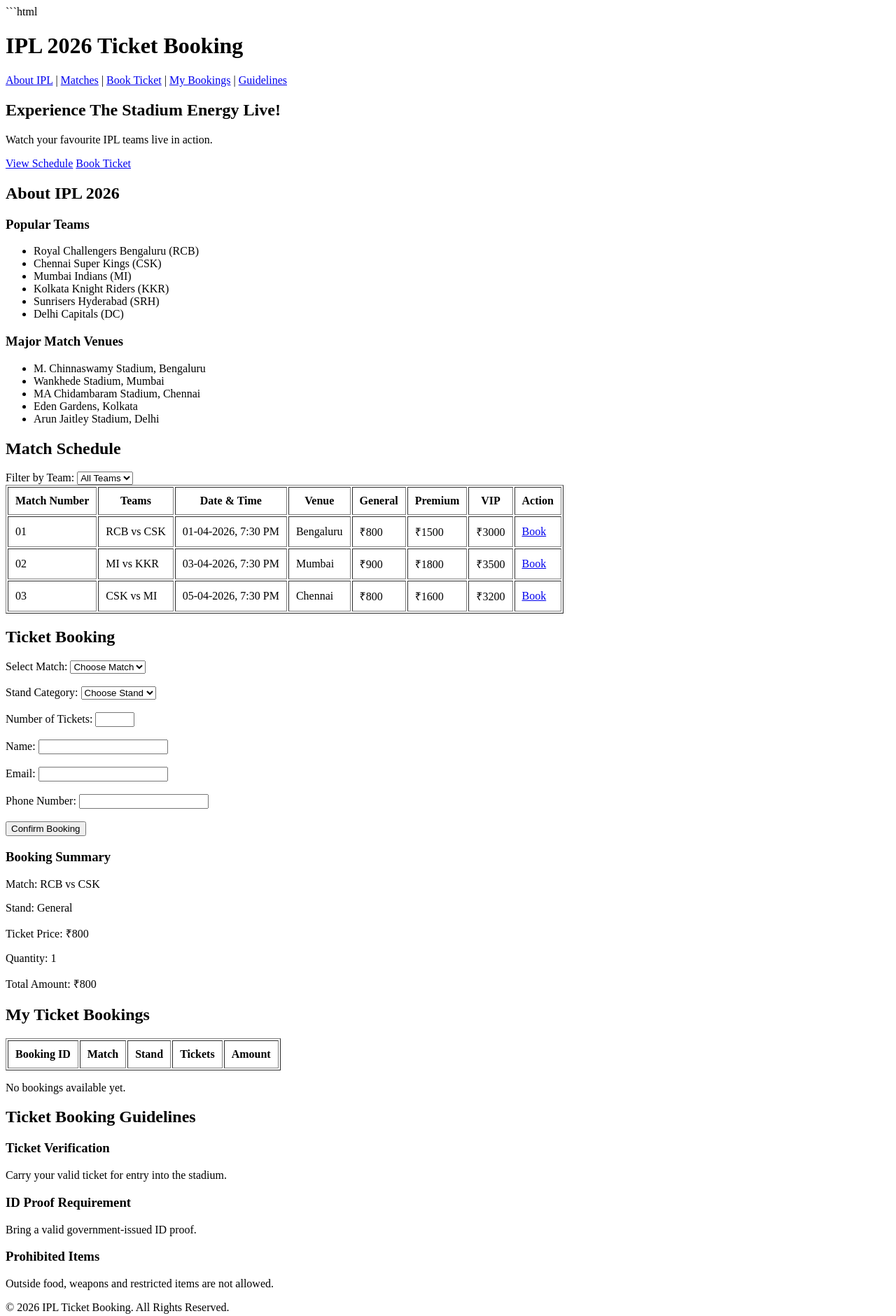
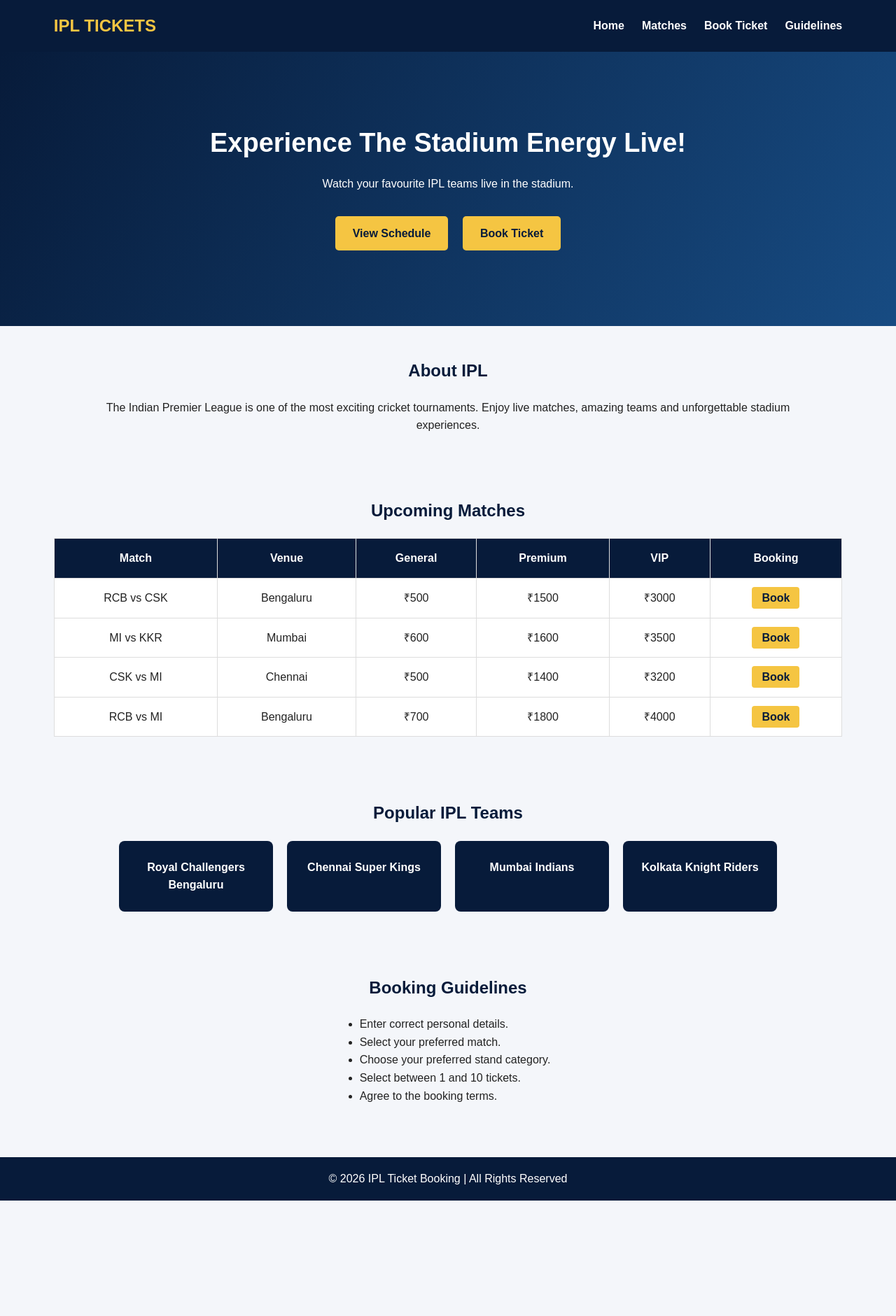
Before and after one commit to Cherryn006/IPL-Ticket-Booking, a plain HTML site: page index.html in a window 1280 px wide. Shown: the top 1881 px of the page at 70% size. After the commit the page ends 1716 px from the top, so only its background shows below. Drawn offline with Linux system fonts and the light colour scheme.

````diff
--- a/index.html
+++ b/index.html
@@ -1,238 +1,127 @@
-```html
+
 <!DOCTYPE html>
 <html lang="en">
-
 <head>
     <meta charset="UTF-8">
     <meta name="viewport" content="width=device-width, initial-scale=1.0">
-    <title>IPL 2026 Ticket Booking</title>
+    <title>IPL Ticket Booking</title>
+    <link rel="stylesheet" href="styles.css">
 </head>
-
 <body>
 
     <!-- Navigation Bar -->
     <header>
-        <h1>IPL 2026 Ticket Booking</h1>
+        <nav class="navbar">
+            <h2 class="logo">IPL TICKETS</h2>
 
-        <nav>
-            <a href="#about">About IPL</a> |
-            <a href="#matches">Matches</a> |
-            <a href="#booking">Book Ticket</a> |
-            <a href="#mybookings">My Bookings</a> |
-            <a href="#guidelines">Guidelines</a>
+            <ul>
+                <li><a href="index.html">Home</a></li>
+                <li><a href="#matches">Matches</a></li>
+                <li><a href="booking.html">Book Ticket</a></li>
+                <li><a href="#guidelines">Guidelines</a></li>
+            </ul>
         </nav>
     </header>
 
     <!-- Hero Section -->
-    <section>
-        <h2>Experience The Stadium Energy Live!</h2>
-        <p>Watch your favourite IPL teams live in action.</p>
+    <section class="hero">
+        <h1>Experience The Stadium Energy Live!</h1>
+        <p>Watch your favourite IPL teams live in the stadium.</p>
 
-        <a href="#matches">View Schedule</a>
-        <a href="#booking">Book Ticket</a>
+        <a href="#matches" class="btn">View Schedule</a>
+        <a href="booking.html" class="btn">Book Ticket</a>
     </section>
 
-    <!-- About IPL -->
-    <section id="about">
-        <h2>About IPL 2026</h2>
-
-        <h3>Popular Teams</h3>
-        <ul>
-            <li>Royal Challengers Bengaluru (RCB)</li>
-            <li>Chennai Super Kings (CSK)</li>
-            <li>Mumbai Indians (MI)</li>
-            <li>Kolkata Knight Riders (KKR)</li>
-            <li>Sunrisers Hyderabad (SRH)</li>
-            <li>Delhi Capitals (DC)</li>
-        </ul>
-
-        <h3>Major Match Venues</h3>
-        <ul>
-            <li>M. Chinnaswamy Stadium, Bengaluru</li>
-            <li>Wankhede Stadium, Mumbai</li>
-            <li>MA Chidambaram Stadium, Chennai</li>
-            <li>Eden Gardens, Kolkata</li>
-            <li>Arun Jaitley Stadium, Delhi</li>
-        </ul>
+    <!-- About Section -->
+    <section class="about">
+        <h2>About IPL</h2>
+        <p>
+            The Indian Premier League is one of the most exciting
+            cricket tournaments. Enjoy live matches, amazing teams
+            and unforgettable stadium experiences.
+        </p>
     </section>
 
-    <!-- Match Schedule -->
-    <section id="matches">
-        <h2>Match Schedule</h2>
+    <!-- Matches Section -->
+    <section id="matches" class="section">
+        <h2>Upcoming Matches</h2>
 
-        <label for="teamFilter">Filter by Team:</label>
-
-        <select id="teamFilter">
-            <option value="all">All Teams</option>
-            <option value="RCB">RCB</option>
-            <option value="CSK">CSK</option>
-            <option value="MI">MI</option>
-            <option value="KKR">KKR</option>
-        </select>
-
-        <table border="1" cellpadding="10">
-            <thead>
+        <table>
             <tr>
-                    <th>Match Number</th>
-                    <th>Teams</th>
-                    <th>Date & Time</th>
+                <th>Match</th>
                 <th>Venue</th>
                 <th>General</th>
                 <th>Premium</th>
                 <th>VIP</th>
-                    <th>Action</th>
-                </tr>
-            </thead>
-
-            <tbody>
-                <tr>
-                    <td>01</td>
-                    <td>RCB vs CSK</td>
-                    <td>01-04-2026, 7:30 PM</td>
-                    <td>Bengaluru</td>
-                    <td>₹800</td>
-                    <td>₹1500</td>
-                    <td>₹3000</td>
-                    <td><a href="#booking">Book</a></td>
+                <th>Booking</th>
             </tr>
 
             <tr>
-                    <td>02</td>
-                    <td>MI vs KKR</td>
-                    <td>03-04-2026, 7:30 PM</td>
-                    <td>Mumbai</td>
-                    <td>₹900</td>
-                    <td>₹1800</td>
-                    <td>₹3500</td>
-                    <td><a href="#booking">Book</a></td>
+                <td>RCB vs CSK</td>
+                <td>Bengaluru</td>
+                <td>₹500</td>
+                <td>₹1500</td>
+                <td>₹3000</td>
+                <td><a href="booking.html" class="small-btn">Book</a></td>
             </tr>
 
             <tr>
-                    <td>03</td>
+                <td>MI vs KKR</td>
+                <td>Mumbai</td>
+                <td>₹600</td>
+                <td>₹1600</td>
+                <td>₹3500</td>
+                <td><a href="booking.html" class="small-btn">Book</a></td>
+            </tr>
+
+            <tr>
                 <td>CSK vs MI</td>
-                    <td>05-04-2026, 7:30 PM</td>
                 <td>Chennai</td>
-                    <td>₹800</td>
-                    <td>₹1600</td>
+                <td>₹500</td>
+                <td>₹1400</td>
                 <td>₹3200</td>
-                    <td><a href="#booking">Book</a></td>
+                <td><a href="booking.html" class="small-btn">Book</a></td>
             </tr>
-            </tbody>
+
+            <tr>
+                <td>RCB vs MI</td>
+                <td>Bengaluru</td>
+                <td>₹700</td>
+                <td>₹1800</td>
+                <td>₹4000</td>
+                <td><a href="booking.html" class="small-btn">Book</a></td>
+            </tr>
         </table>
     </section>
 
-    <!-- Ticket Booking Form -->
-    <section id="booking">
-        <h2>Ticket Booking</h2>
+    <!-- Teams Section -->
+    <section class="section">
+        <h2>Popular IPL Teams</h2>
 
-        <form>
-
-            <label for="match">Select Match:</label>
-            <select id="match" name="match" required>
-                <option value="">Choose Match</option>
-                <option>RCB vs CSK</option>
-                <option>MI vs KKR</option>
-                <option>CSK vs MI</option>
-            </select>
-
-            <br><br>
-
-            <label for="stand">Stand Category:</label>
-            <select id="stand" name="stand" required>
-                <option value="">Choose Stand</option>
-                <option>General</option>
-                <option>Premium</option>
-                <option>VIP</option>
-            </select>
-
-            <br><br>
-
-            <label for="quantity">Number of Tickets:</label>
-            <input type="number" id="quantity"
-                   name="quantity" min="1" max="10" required>
-
-            <br><br>
-
-            <label for="name">Name:</label>
-            <input type="text" id="name" name="name" required>
-
-            <br><br>
-
-            <label for="email">Email:</label>
-            <input type="email" id="email" name="email" required>
-
-            <br><br>
-
-            <label for="phone">Phone Number:</label>
-            <input type="tel" id="phone" name="phone"
-                   pattern="[0-9]{10}" maxlength="10" required>
-
-            <br><br>
-
-            <button type="submit">Confirm Booking</button>
-
-        </form>
-
-        <!-- Booking Summary -->
-        <aside>
-            <h3>Booking Summary</h3>
-
-            <p>Match: RCB vs CSK</p>
-            <p>Stand: General</p>
-            <p>Ticket Price: ₹800</p>
-            <p>Quantity: 1</p>
-            <p>Total Amount: ₹800</p>
-        </aside>
-    </section>
-
-    <!-- My Bookings -->
-    <section id="mybookings">
-        <h2>My Ticket Bookings</h2>
-
-        <table border="1" cellpadding="10">
-            <thead>
-                <tr>
-                    <th>Booking ID</th>
-                    <th>Match</th>
-                    <th>Stand</th>
-                    <th>Tickets</th>
-                    <th>Amount</th>
-                </tr>
-            </thead>
-
-            <tbody>
-                <!-- Future booking records will appear here -->
-            </tbody>
-        </table>
-
-        <p>No bookings available yet.</p>
+        <div class="team-container">
+            <div class="team-card">Royal Challengers Bengaluru</div>
+            <div class="team-card">Chennai Super Kings</div>
+            <div class="team-card">Mumbai Indians</div>
+            <div class="team-card">Kolkata Knight Riders</div>
+        </div>
     </section>
 
     <!-- Guidelines -->
-    <section id="guidelines">
-        <h2>Ticket Booking Guidelines</h2>
-
-        <article>
-            <h3>Ticket Verification</h3>
-            <p>Carry your valid ticket for entry into the stadium.</p>
-        </article>
-
-        <article>
-            <h3>ID Proof Requirement</h3>
-            <p>Bring a valid government-issued ID proof.</p>
-        </article>
-
-        <article>
-            <h3>Prohibited Items</h3>
-            <p>Outside food, weapons and restricted items are not allowed.</p>
-        </article>
+    <section id="guidelines" class="section guidelines">
+        <h2>Booking Guidelines</h2>
+        <ul>
+            <li>Enter correct personal details.</li>
+            <li>Select your preferred match.</li>
+            <li>Choose your preferred stand category.</li>
+            <li>Select between 1 and 10 tickets.</li>
+            <li>Agree to the booking terms.</li>
+        </ul>
     </section>
 
     <!-- Footer -->
     <footer>
-        <p>&copy; 2026 IPL Ticket Booking. All Rights Reserved.</p>
+        <p>© 2026 IPL Ticket Booking | All Rights Reserved</p>
     </footer>
 
 </body>
 </html>
-```
--- /dev/null
+++ b/styles.css
@@ -0,0 +1,306 @@
+
+/* General Styling */
+* {
+    margin: 0;
+    padding: 0;
+    box-sizing: border-box;
+}
+
+body {
+    font-family: Arial, sans-serif;
+    background: #f4f6fa;
+    color: #222;
+    line-height: 1.6;
+}
+
+/* Navigation */
+.navbar {
+    background: #071b3a;
+    color: white;
+    padding: 18px 6%;
+    display: flex;
+    justify-content: space-between;
+    align-items: center;
+    flex-wrap: wrap;
+}
+
+.logo {
+    color: #f5c542;
+}
+
+.navbar ul {
+    display: flex;
+    list-style: none;
+    gap: 25px;
+    flex-wrap: wrap;
+}
+
+.navbar a {
+    color: white;
+    text-decoration: none;
+    font-weight: bold;
+}
+
+.navbar a:hover {
+    color: #f5c542;
+}
+
+/* Hero Section */
+.hero {
+    background: linear-gradient(120deg, #071b3a, #174b82);
+    color: white;
+    text-align: center;
+    padding: 100px 20px;
+}
+
+.hero h1 {
+    font-size: 38px;
+    margin-bottom: 15px;
+}
+
+.hero p {
+    margin-bottom: 25px;
+}
+
+.btn {
+    display: inline-block;
+    background: #f5c542;
+    color: #071b3a;
+    padding: 12px 25px;
+    margin: 8px;
+    text-decoration: none;
+    border-radius: 5px;
+    font-weight: bold;
+}
+
+.btn:hover {
+    background: white;
+}
+
+/* About Section */
+.about {
+    text-align: center;
+    padding: 45px 10%;
+}
+
+.about h2,
+.section h2 {
+    color: #071b3a;
+    margin-bottom: 20px;
+}
+
+/* Common Sections */
+.section {
+    padding: 45px 6%;
+    text-align: center;
+}
+
+/* Match Table */
+table {
+    width: 100%;
+    border-collapse: collapse;
+    background: white;
+}
+
+th {
+    background: #071b3a;
+    color: white;
+}
+
+th, td {
+    padding: 15px;
+    border: 1px solid #ddd;
+}
+
+tr:hover {
+    background: #f1f4fa;
+}
+
+.small-btn {
+    background: #f5c542;
+    color: #071b3a;
+    padding: 7px 14px;
+    border-radius: 4px;
+    text-decoration: none;
+    font-weight: bold;
+}
+
+/* Teams */
+.team-container {
+    display: flex;
+    justify-content: center;
+    flex-wrap: wrap;
+    gap: 20px;
+}
+
+.team-card {
+    background: #071b3a;
+    color: white;
+    padding: 25px;
+    border-radius: 8px;
+    width: 220px;
+    font-weight: bold;
+}
+
+/* Guidelines */
+.guidelines ul {
+    display: inline-block;
+    text-align: left;
+    padding-left: 20px;
+}
+
+/* Booking Page */
+.booking-section {
+    padding: 45px 15px;
+}
+
+.booking-container {
+    max-width: 650px;
+    margin: auto;
+    background: white;
+    padding: 30px;
+    border-radius: 12px;
+    box-shadow: 0 4px 15px rgba(0,0,0,0.1);
+}
+
+.booking-container h1 {
+    text-align: center;
+    color: #071b3a;
+    margin-bottom: 10px;
+}
+
+.booking-container > p {
+    text-align: center;
+    margin-bottom: 25px;
+}
+
+fieldset {
+    border: 1px solid #ccc;
+    border-radius: 8px;
+    padding: 20px;
+    margin-bottom: 20px;
+}
+
+legend {
+    color: #071b3a;
+    font-weight: bold;
+    padding: 0 8px;
+}
+
+label {
+    display: block;
+    font-weight: bold;
+    margin: 10px 0 5px;
+}
+
+input[type="text"],
+input[type="email"],
+input[type="tel"],
+input[type="number"],
+select {
+    width: 100%;
+    padding: 12px;
+    border: 1px solid #bbb;
+    border-radius: 5px;
+    margin-bottom: 12px;
+    font-size: 15px;
+}
+
+input:focus,
+select:focus {
+    outline: 2px solid #f5c542;
+    border-color: #071b3a;
+}
+
+/* Radio and Checkbox */
+input[type="radio"],
+input[type="checkbox"] {
+    margin: 10px 5px;
+}
+
+.inline-label {
+    display: inline;
+    font-weight: normal;
+}
+
+/* Form Buttons */
+.form-buttons {
+    display: flex;
+    justify-content: center;
+    gap: 15px;
+    margin-top: 20px;
+}
+
+button {
+    background: #071b3a;
+    color: white;
+    border: none;
+    padding: 12px 25px;
+    border-radius: 5px;
+    cursor: pointer;
+    font-size: 15px;
+}
+
+button:hover {
+    background: #174b82;
+}
+
+.reset-btn {
+    background: #777;
+}
+
+.reset-btn:hover {
+    background: #555;
+}
+
+.back-link {
+    margin-top: 25px;
+}
+
+.back-link a {
+    color: #071b3a;
+    font-weight: bold;
+    text-decoration: none;
+}
+
+/* Footer */
+footer {
+    background: #071b3a;
+    color: white;
+    text-align: center;
+    padding: 18px;
+    margin-top: 30px;
+}
+
+/* Responsive Design */
+@media (max-width: 600px) {
+    .navbar {
+        flex-direction: column;
+        gap: 15px;
+    }
+
+    .navbar ul {
+        justify-content: center;
+        gap: 12px;
+    }
+
+    .hero h1 {
+        font-size: 27px;
+    }
+
+    table {
+        font-size: 12px;
+    }
+
+    th, td {
+        padding: 7px;
+    }
+
+    .booking-container {
+        padding: 18px;
+    }
+
+    .form-buttons {
+        flex-direction: column;
+    }
+}
````
Also changed, not shown: Booking.html (added, +151 -0 lines). Lines whose indentation alone changed are shown as unchanged.
